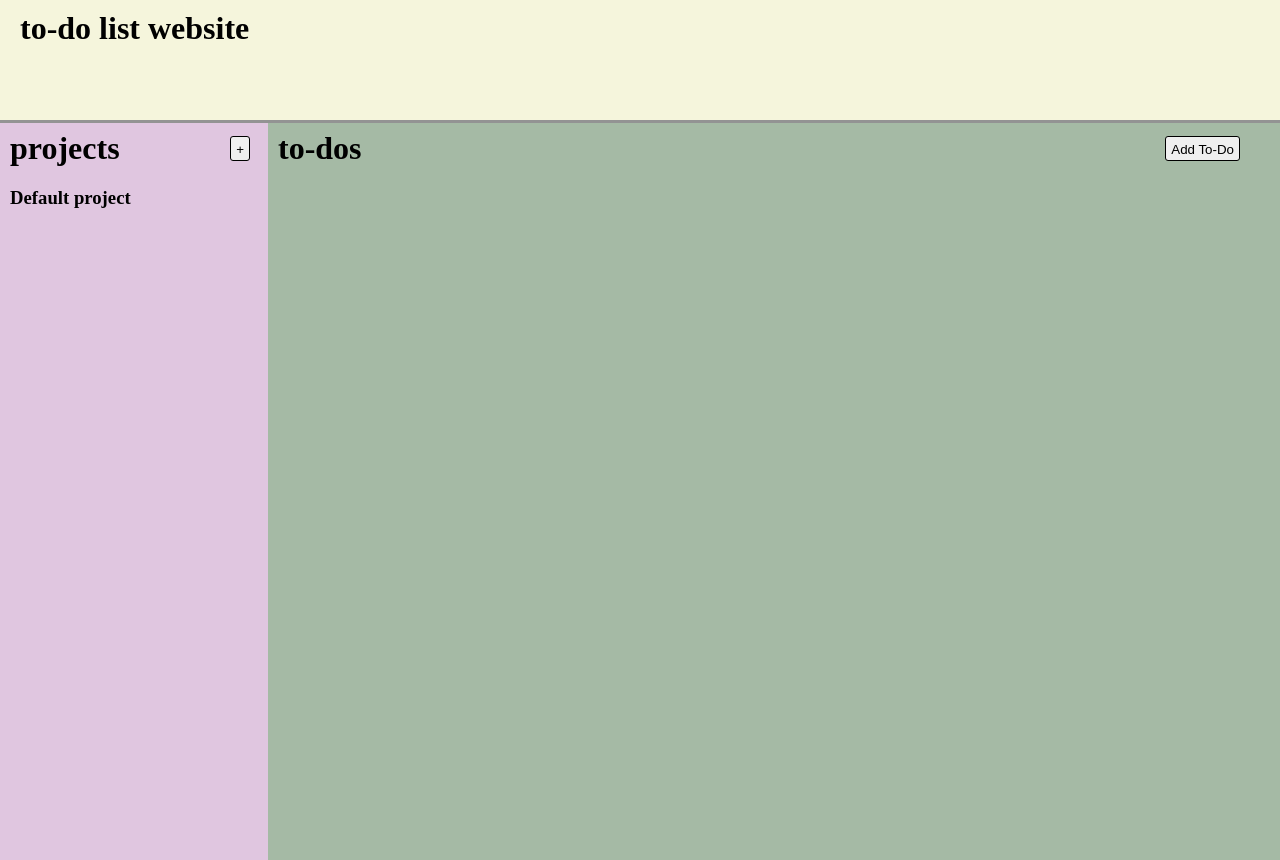
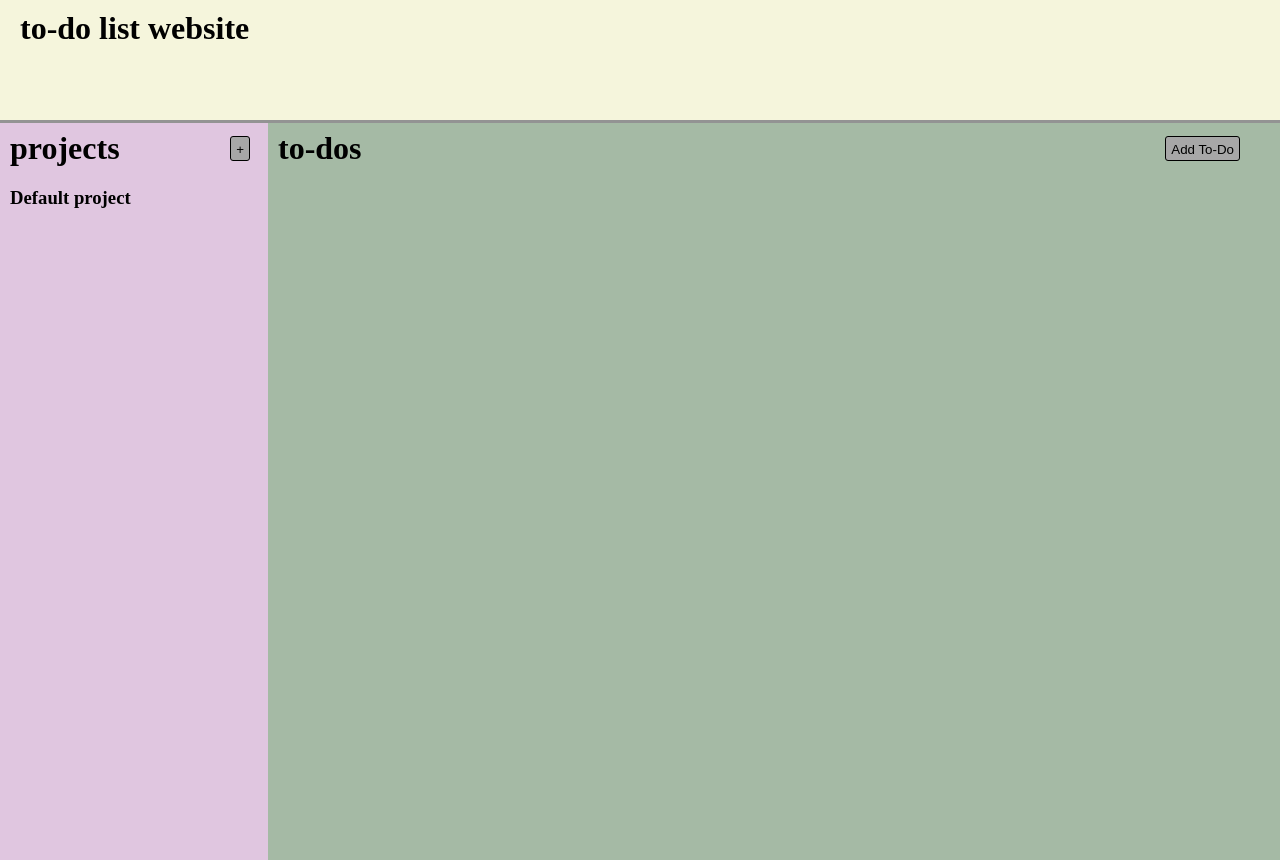
Before and after one commit to waitegeoff2/todo-list-two, a website built with webpack: page src/template.html in a window 1280 px wide. Built offline with nearby package versions, Linux system fonts and the light colour scheme.

Commit message:
Add styling to buttons

```diff
--- a/src/styles.css
+++ b/src/styles.css
@@ -10,10 +10,13 @@ body {
 
 button {
     height: 25px;
+    background-color: rgb(167, 167, 167);
     border-style: none;
     padding: 5px;
     border-radius: 3px;
     border: 1px solid black;
+    color: black;
+
 }
 
 dialog {
```
